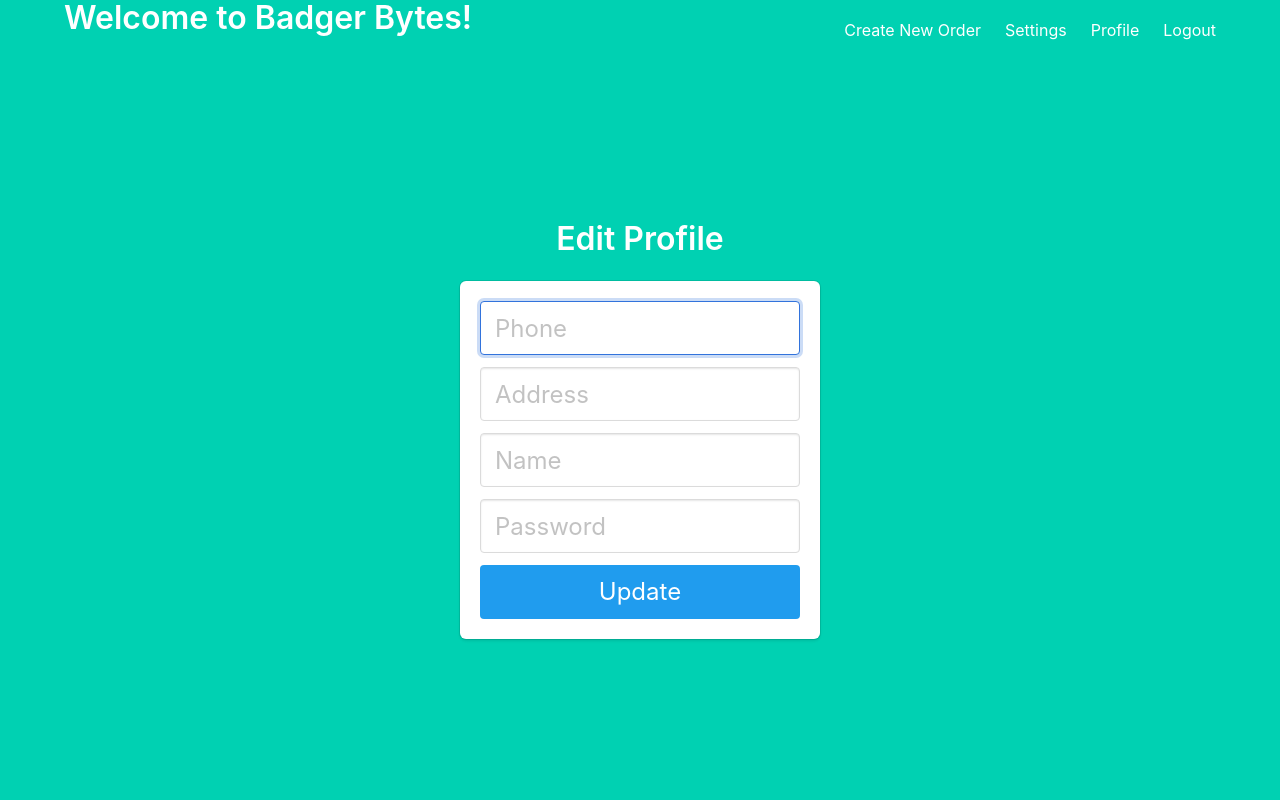
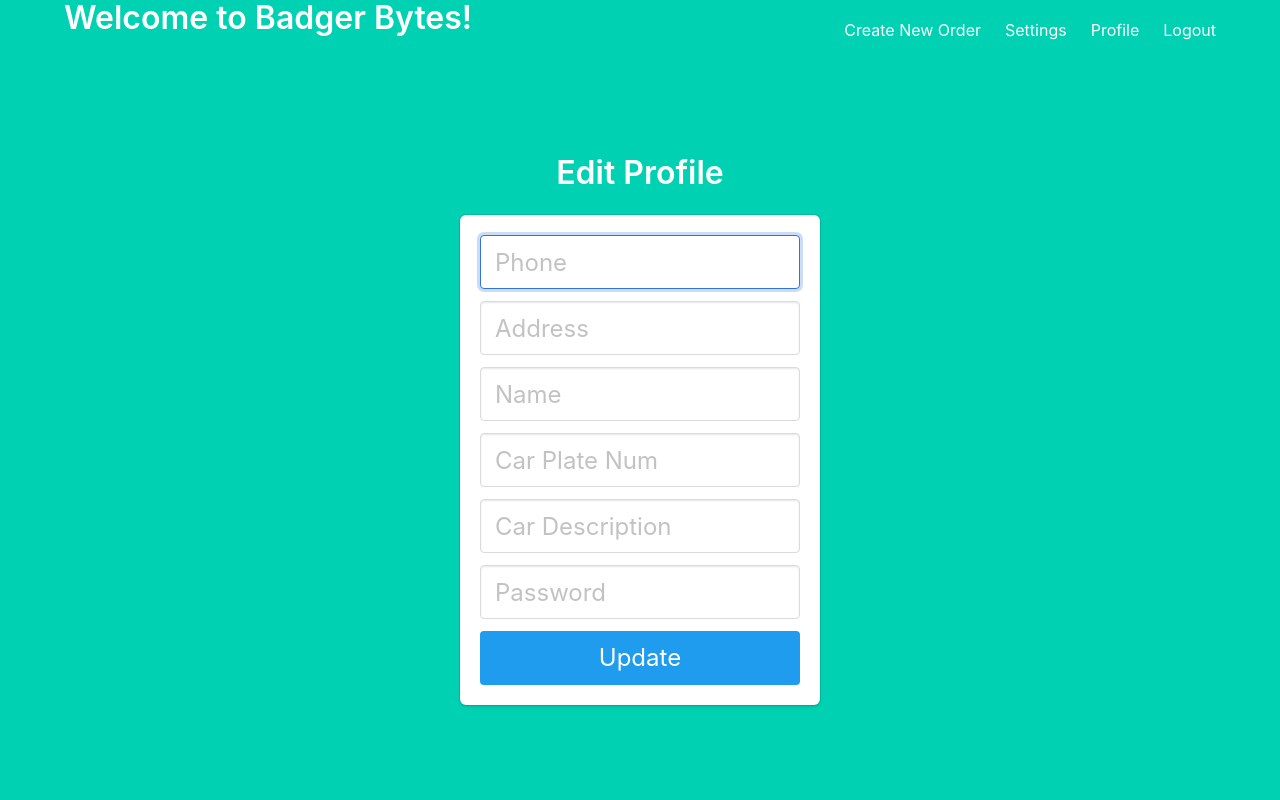
Before and after one commit to akshatgit/Badger-Bytes-OrderManagement-System, a Flask app: page /settingspage in a window 1280 px wide. Run offline with Flask 2, Linux system fonts and the light colour scheme; a user stored in the database is signed in; parts of the project's set-up code (start-up, migrations or seed data) failed here and were passed over.

Commit message:
Add files via upload

```diff
--- a/project/templates/profile.html
+++ b/project/templates/profile.html
@@ -9,12 +9,12 @@
 </br>
   Details are as follows:
 </br>
-  Name: {{name}}
+  Name: {{current_user.name}}
 </br>
-  Phone {{phone}}
+  Phone {{current_user.phone}}
 </br>
   Email: {{current_user.email}}
 </br>
-  Address: {{address}}
+  Address: {{current_user.address}}
 </h1>
 {% endblock %}
--- a/project/templates/settings.html
+++ b/project/templates/settings.html
@@ -35,9 +35,22 @@
 
             <div class="field">
                 <div class="control">
+                    <input class="input is-large" type="text" name="plateNum" placeholder="Car Plate Num" autofocus="">
+                </div>
+            </div>
+
+            <div class="field">
+                <div class="control">
+                    <input class="input is-large" type="text" name="carDescription" placeholder="Car Description" autofocus="">
+                </div>
+            </div>
+
+            <div class="field">
+                <div class="control">
                     <input class="input is-large" type="password" name="password" placeholder="Password">
                 </div>
             </div>
+
 
             <button class="button is-block is-info is-large is-fullwidth">Update</button>
         </form>
```
Also changed, not shown: project/templates/customer_review_order.html (+28 -0 lines).
